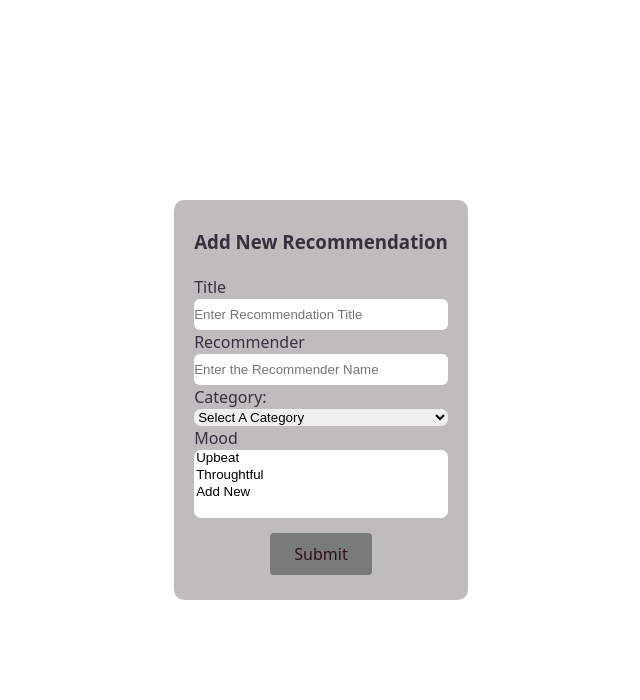
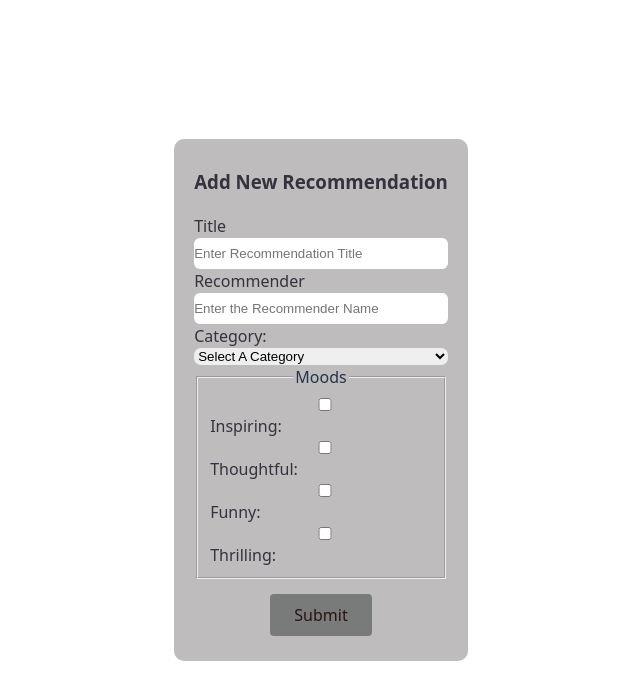
Before and after one commit to PratiAmalden/Recommendation-Tracker, a React (Vite) app in the folder frontend/: page / in a window 1280 px wide. Shown: the top 700 px of the page, without its empty margins (319-959 px from the left). Built offline with nearby package versions, Linux system fonts and the light colour scheme.

Commit message:
Created the recommendationFrom components and separate from App.jsx file

```diff
--- a/frontend/src/App.jsx
+++ b/frontend/src/App.jsx
@@ -1,77 +1,12 @@
 import { useState } from 'react'
 import './App.css'
 import CategorySelector from './components/CatgoryDropdown';
+import MoodSelector from './components/MoodCheckbox';
+import RecommendationForm from './components/recommendForm';
 
 function App() {
-  const [formData, setFormData] = useState({
-    title : '',
-    recommender: '',
-    category : '',
-    mood:''
-
-  })
-
-  const categories = ["Movie","Book","TV show","Others"];
-
-
-  const handleChange = (e)=>{
-    setFormData({...formData,[e.target.name]:e.target.value})
-  };
-
-  const handleSubmit = (e) =>{
-    e.preventDefault();
-
-    const response = fetch("http://localhost:3000",{
-      method: "POST",
-      headers: {"Content-Type": "application/json"},
-      body: JSON.stringify(formData),
-    });
-
-    const result = response.json();
-    console.log(result);
-
-    alert("Form Submitted!")
-
-
-  }
-
-  return (
-
-    <div className='container'>
-      <h3>Add New Recommendation</h3>
-      <form onSubmit={handleSubmit}>
-        <label htmlFor='title'>Title</label>
-        <input type="text" placeholder='Enter Recommendation Title' name="title" required onChange={handleChange}></input>
-
-        <label htmlFor='recommender'>Recommender</label>
-        <input type="text" placeholder='Enter the Recommender Name' name='recommender' required onChange={handleChange}></input>
-
-        <CategorySelector
-          label ="Category"
-          options={categories}
-          name = "category"
-          value = {formData.category}
-          onChange={handleChange}
-        />
-
-
-
-        <label htmlFor='mood'>Mood</label>
-        <select name ='mood' multiple onChange={handleChange}>
-          <option value="upbeat">Upbeat</option>
-          <option value ="throughtful">Throughtful</option>
-          <option value ="newmood">Add New</option>
-        </select>
-
-        <button type="submit" >Submit</button>
-
-
-
-    </form>
-
-  </div>
-
-
+  return(
+  <RecommendationForm />
   )
 }
 
--- /dev/null
+++ b/frontend/src/components/MoodCheckbox.jsx
@@ -0,0 +1,25 @@
+import React from "react";
+
+function MoodSelector({label,name,value,options,onChange})
+{
+    return(
+        <fieldset>
+            <legend>{label}</legend>
+            {options.map ((opt,index) => (
+            <label key={index}>
+                <input type="checkbox"
+                name = {name}
+                value={opt}
+                onChange={onChange}
+                checked = {value.includes(opt)}
+                />
+                {opt}:
+            </label>
+
+            ))}
+        </fieldset>
+
+    );
+}
+
+export default MoodSelector;
--- /dev/null
+++ b/frontend/src/components/recommendForm.jsx
@@ -0,0 +1,98 @@
+import { useState } from 'react'
+import CategorySelector from './CatgoryDropdown';
+import MoodSelector from './MoodCheckbox';
+
+function RecommendationForm() {
+  const [formData, setFormData] = useState({
+    title : '',
+    recommender: '',
+    category : '',
+    mood:''
+
+  })
+
+  const categories = ["Movie","Book","TV show","Others"];
+  const moods = ["Inspiring","Thoughtful","Funny","Thrilling"]
+
+
+  const handleChange = (e)=>{
+    const type = e.target.type;
+    const name = e.target.name;
+    const value = e.target.value;
+    const checked = e.target.checked;
+
+    if(type ==="checkbox")
+    {
+        setFormData((pre) =>{
+          return checked
+          ? {...pre,[name]: [...pre[name],value]}
+          : {...pre,[name]: pre[name].filter((v) => v !== value)};
+        })
+    }
+    else{
+
+    setFormData({...formData,[e.target.name]:e.target.value});
+    }
+
+
+  };
+
+  const handleSubmit = (e) =>{
+    e.preventDefault();
+
+    const response = fetch("http://localhost:3000",{
+      method: "POST",
+      headers: {"Content-Type": "application/json"},
+      body: JSON.stringify(formData),
+    });
+
+    const result = response.json();
+    console.log(result);
+
+    alert("Form Submitted!")
+
+
+  }
+
+  return (
+
+    <div className='container'>
+      <h3>Add New Recommendation</h3>
+      <form onSubmit={handleSubmit}>
+        <label htmlFor='title'>Title</label>
+        <input type="text" placeholder='Enter Recommendation Title' name="title" required onChange={handleChange}></input>
+
+        <label htmlFor='recommender'>Recommender</label>
+        <input type="text" placeholder='Enter the Recommender Name' name='recommender' required onChange={handleChange}></input>
+
+        <CategorySelector
+          label ="Category"
+          options={categories}
+          name = "category"
+          value = {formData.category}
+          onChange={handleChange}
+        />
+
+        <MoodSelector
+        label="Moods"
+        name = "mood"
+        options={moods}
+        value = {formData.mood}
+        onChange={handleChange}
+
+        />
+
+
+        <button type="submit" >Submit</button>
+
+
+
+    </form>
+
+  </div>
+
+
+  )
+}
+
+export default RecommendationForm
```
